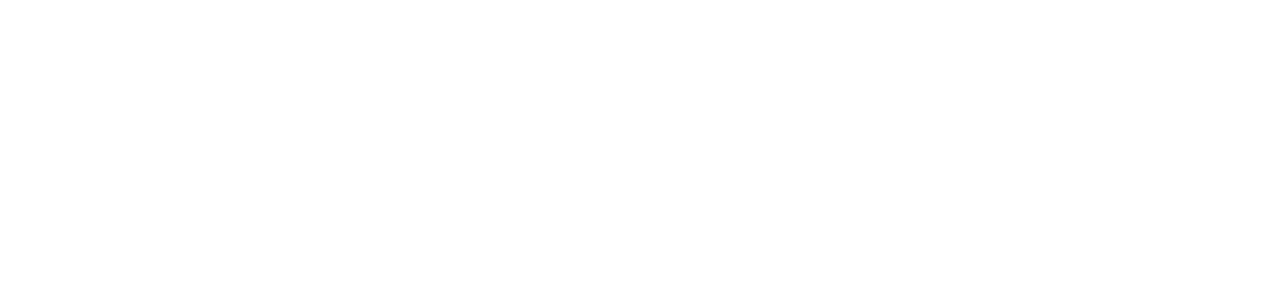
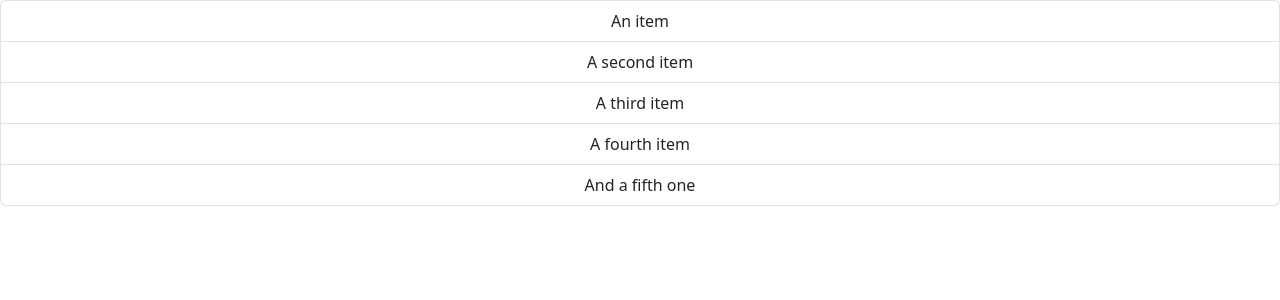
Before and after one commit to Chamalka1/Railtracer-FE, a React (Create React App) app: page /DamageUpdate in a window 1280 px wide. Before the commit this address had no page. Shown: the top 300 px of the page. Built offline with nearby package versions, Linux system fonts and the light colour scheme.

Commit message:
New Pages created

```diff
--- a/src/App.js
+++ b/src/App.js
@@ -4,6 +4,9 @@
 import { Home } from './pages/Home/Home';
 import { Login } from './pages/Authentication/Login/Login';
 import { LogiAdmin } from './pages/LogiAdmin/LogiAdmin';
+import {Details} from './pages/Details/Details';
+import {LogiDashboard} from './pages/LogiDashboard/LogiDashboard';
+import DamageUpdate from './pages/DamageUpdate/DamageUpdate';
 
 
 
@@ -17,6 +20,9 @@
     <Route path='/' element={<Home/>} />
     <Route path='/login' element={<Login/>} />
     <Route path='/LogiAdmin' element={<LogiAdmin/>} />
+    <Route path='/Details' element={<Details/>} />
+    <Route path='/LogiDashboard' element={<LogiDashboard/>} />
+    <Route path='/DamageUpdate' element={<DamageUpdate/>} />
     </Routes>
 
    </BrowserRouter>
--- /dev/null
+++ b/src/pages/DamageUpdate/DamageUpdate.jsx
@@ -0,0 +1,22 @@
+import { useState } from "react";
+
+export const DamageUpdate = () => {
+
+
+    return (
+
+        <div>
+            <ul class="list-group">
+  <li class="list-group-item">An item</li>
+  <li class="list-group-item">A second item</li>
+  <li class="list-group-item">A third item</li>
+  <li class="list-group-item">A fourth item</li>
+  <li class="list-group-item">And a fifth one</li>
+</ul>
+        </div>
+
+
+    );
+};
+
+export default DamageUpdate;
--- /dev/null
+++ b/src/pages/Details/Details.jsx
@@ -0,0 +1,22 @@
+import { useState } from "react";
+
+export const Details = () => {
+
+
+    return (
+
+        <div>
+            <ul class="list-group">
+  <li class="list-group-item">An item</li>
+  <li class="list-group-item">A second item</li>
+  <li class="list-group-item">A third item</li>
+  <li class="list-group-item">A fourth item</li>
+  <li class="list-group-item">And a fifth one</li>
+</ul>
+        </div>
+
+
+    );
+};
+
+export default Details;
--- a/src/pages/LogiAdmin/LogiAdmin.jsx
+++ b/src/pages/LogiAdmin/LogiAdmin.jsx
@@ -2,6 +2,7 @@
 
 export const LogiAdmin = () => {
     const [searchResult, setSearchResult] = useState(null);
+    const [message, setMessage] = useState("");
     const username = "John Doe"; // Replace with dynamic username if available
 
     const handleSearch = () => {
@@ -11,7 +12,15 @@
         }, 1000);
     };
 
+    const handleAction = (action) => {
+        if (window.confirm(`Are you sure you want to ${action} this item?`)) {
+            setMessage(`${action} action completed successfully!`);
+            setTimeout(() => setMessage(""), 3000); // Clear message after 3 seconds
+        }
+    };
+
     return (
+
         <div style={{ fontFamily: "Arial, sans-serif", margin: 0, padding: 0, backgroundColor: "#f4f4f4" }}>
             {/* Header */}
             <div style={{ background: "#333", color: "white", padding: "15px", display: "flex", justifyContent: "space-between", alignItems: "center" }}>
@@ -42,12 +51,15 @@
 
                     {/* Action Buttons */}
                     <div style={{ marginTop: "10px" }}>
-                        <button disabled={!searchResult} style={{ padding: "8px", marginRight: "5px", background: searchResult ? "blue" : "gray", color: "white", border: "none", cursor: searchResult ? "pointer" : "not-allowed" }}>Add</button>
-                        <button disabled={!searchResult} style={{ padding: "8px", marginRight: "5px", background: searchResult ? "green" : "gray", color: "white", border: "none", cursor: searchResult ? "pointer" : "not-allowed" }}>Modify</button>
-                        <button disabled={!searchResult} style={{ padding: "8px", background: searchResult ? "red" : "gray", color: "white", border: "none", cursor: searchResult ? "pointer" : "not-allowed" }}>Delete</button>
+                        <button onClick={() => handleAction("Add")} disabled={!searchResult} style={{ padding: "8px", marginRight: "5px", background: searchResult ? "blue" : "gray", color: "white", border: "none", cursor: searchResult ? "pointer" : "not-allowed" }}>Add</button>
+                        <button onClick={() => handleAction("Modify")} disabled={!searchResult} style={{ padding: "8px", marginRight: "5px", background: searchResult ? "green" : "gray", color: "white", border: "none", cursor: searchResult ? "pointer" : "not-allowed" }}>Modify</button>
+                        <button onClick={() => handleAction("Delete")} disabled={!searchResult} style={{ padding: "8px", background: searchResult ? "red" : "gray", color: "white", border: "none", cursor: searchResult ? "pointer" : "not-allowed" }}>Delete</button>
                     </div>
+
+                    {message && <p style={{ marginTop: "10px", color: "blue" }}>{message}</p>}
                 </div>
             </div>
         </div>
+
     );
 };
--- /dev/null
+++ b/src/pages/LogiDashboard/LogiDashboard.jsx
@@ -0,0 +1,22 @@
+import { useState } from "react";
+
+export const LogiDashboard = () => {
+
+
+    return (
+
+        <div>
+            <ul class="list-group">
+  <li class="list-group-item">An item</li>
+  <li class="list-group-item">A second item</li>
+  <li class="list-group-item">A third item</li>
+  <li class="list-group-item">A fourth item</li>
+  <li class="list-group-item">And a fifth one</li>
+</ul>
+        </div>
+
+
+    );
+};
+
+export default LogiDashboard;
```
